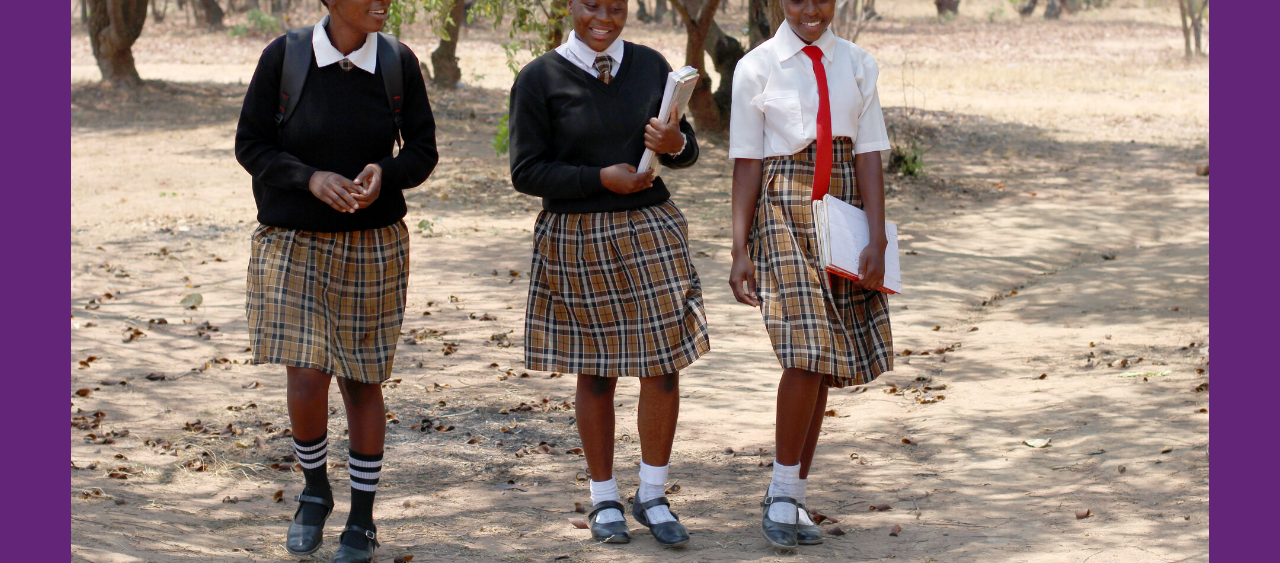
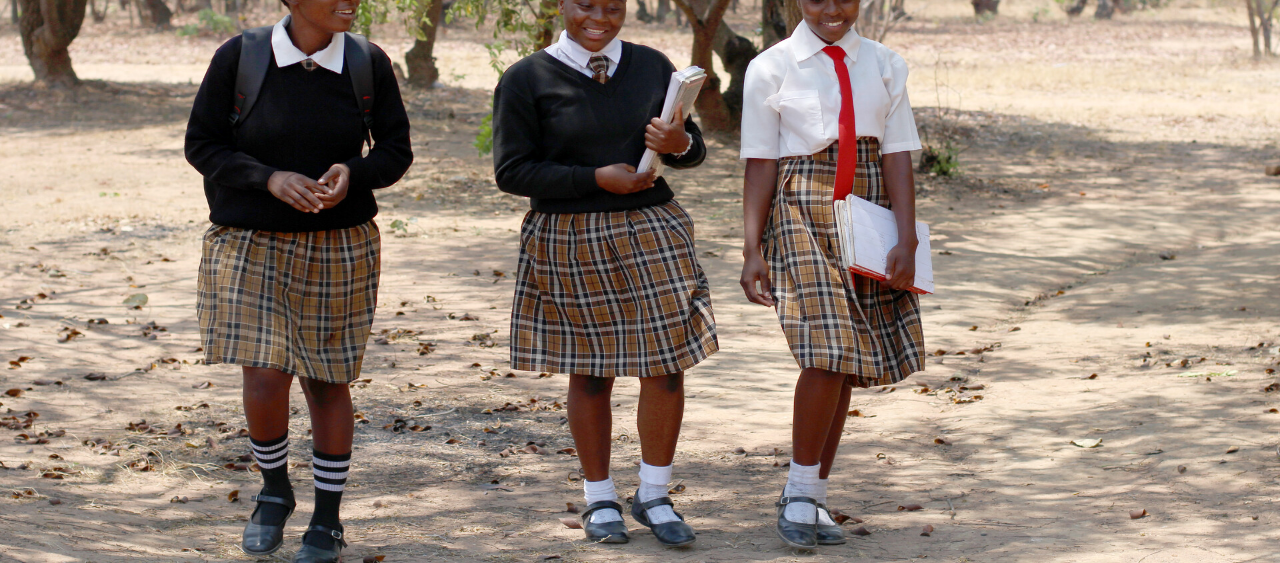
Before and after one commit to jmpundu-bot/camfed, a website: page public/index.html in a window 1280 px wide. Shown: the part 237-800 px from the top of the page. Drawn offline with Linux system fonts and the light colour scheme.

Commit message:
Fill viewport with CAMFED background image

```diff
--- a/public/style.css
+++ b/public/style.css
@@ -5,8 +5,8 @@
 .secondary-link{background:#64748b}
 
 
-/* Keep the complete CAMFED Zambia background photo visible on every screen size. */
-body.purple-page{background-color:#622577;background-image:url('/images/camfed-background.jpg');background-size:contain;background-position:center;background-repeat:no-repeat;background-attachment:fixed;min-height:100vh;}
+/* Fill the complete viewport with the CAMFED Zambia photo on desktop and mobile. */
+body.purple-page{background-color:#622577;background-image:url('/images/camfed-background.jpg');background-size:100% 100%;background-position:center;background-repeat:no-repeat;background-attachment:fixed;min-height:100vh;min-height:100dvh;}
 body.purple-page .container{min-height:100vh;padding-top:32px;padding-bottom:32px;}
 @media(max-width:700px){body.purple-page .container{padding:12px 8px;}}
 
```
